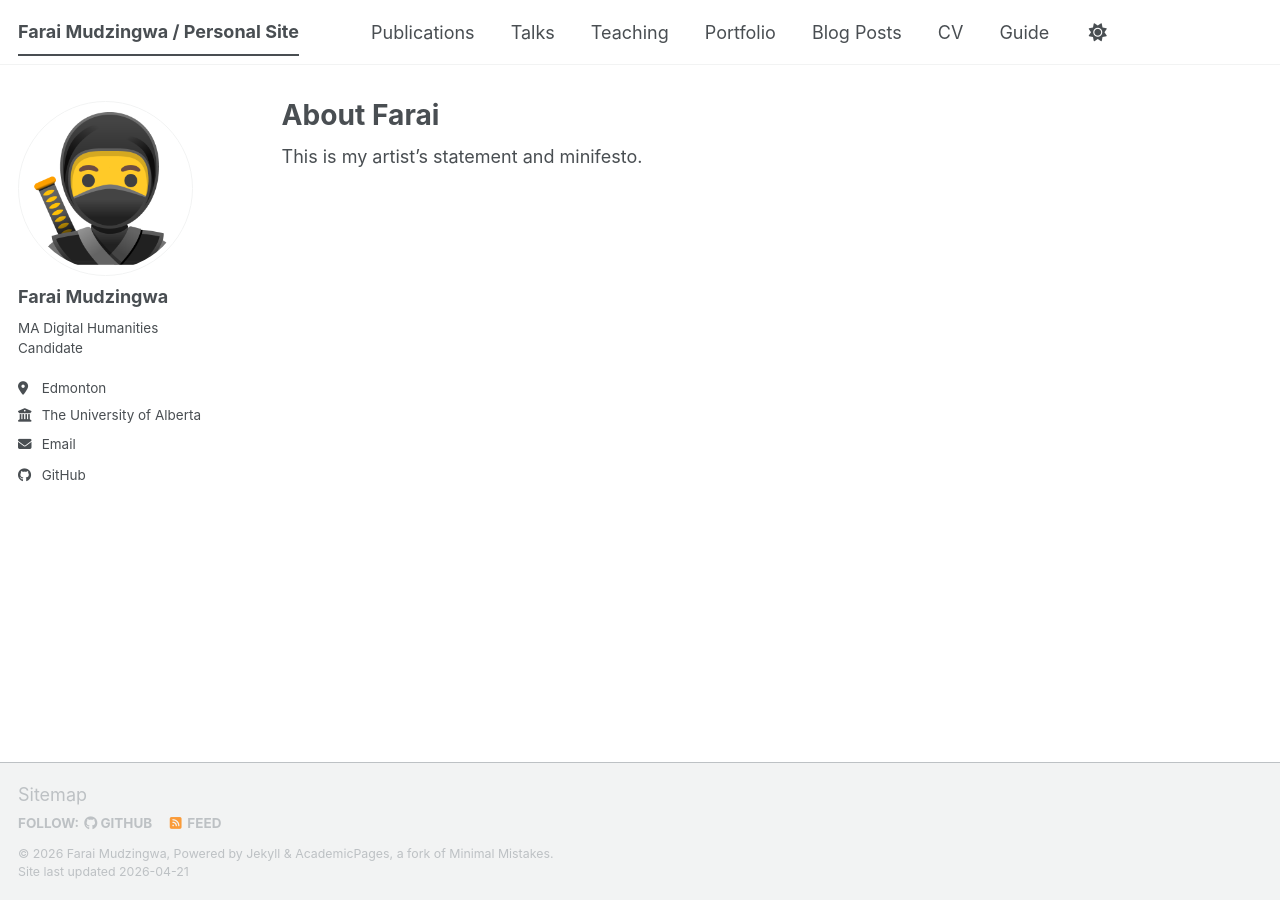
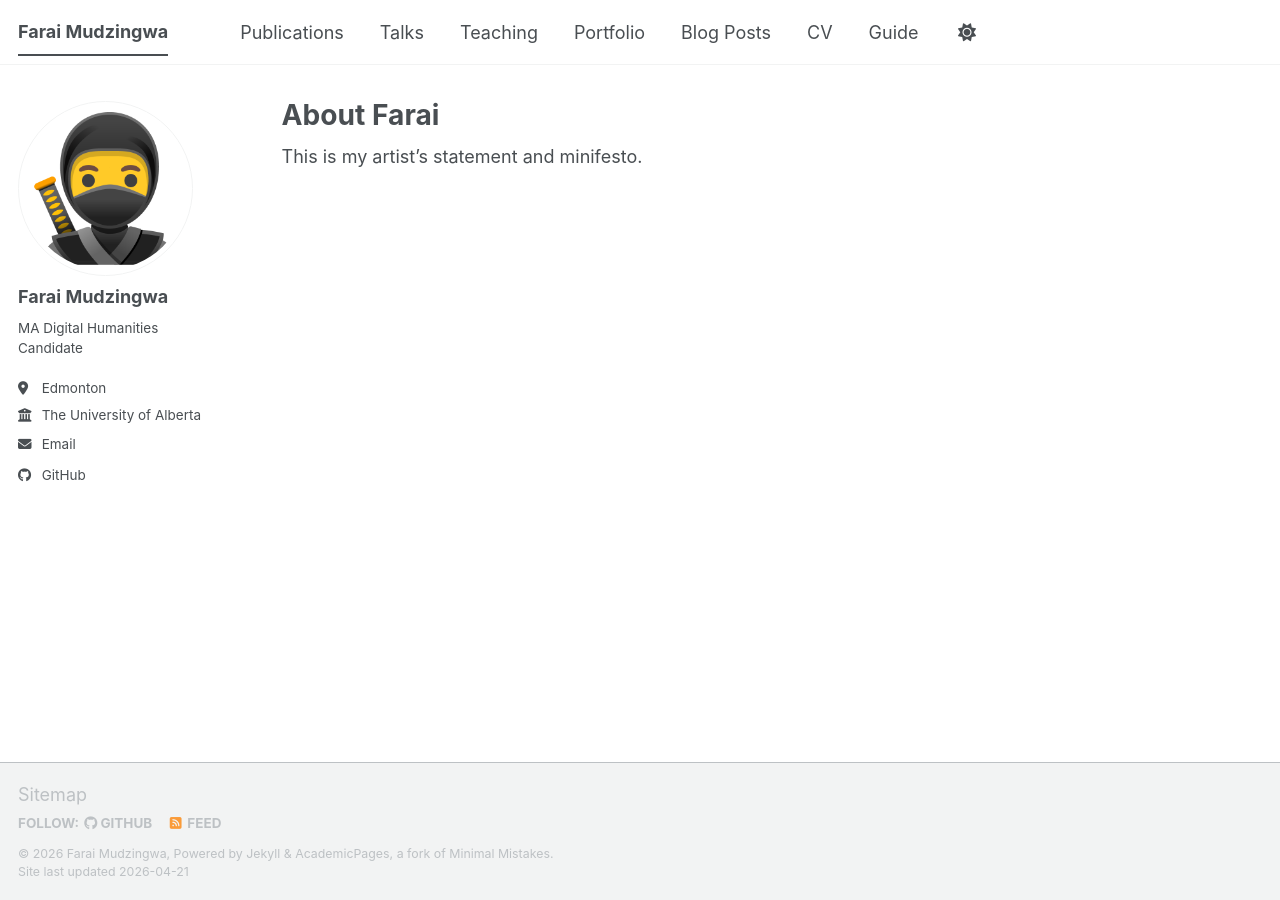
Before and after one commit to farai263/me, a Jekyll site: the page built from _pages/about.md, in a window 1280 px wide. Built offline with Jekyll 4.4.1, drawn with Linux system fonts in a browser that asks for light colours; a script bundle is joined from its source files by our own code; library files that are not in the unit come from our copies.

Commit message:
Update _config.yml

```diff
--- a/_config.yml
+++ b/_config.yml
@@ -9,7 +9,7 @@
 # Basic Site Settings
 locale                   : "en-US"
 site_theme               : "default" # The available themes options are "default", "air", "sunrise", "mint", "dirt" and "contrast"
-title                    : "Farai Mudzingwa / Personal Site"
+title                    : "Farai Mudzingwa"
 title_separator          : "-"
 name                     : &name "Farai Mudzingwa"
 description              : &description "Your Name's academic portfolio"   # Update this with a general description of your site, this is the default if not overridden by a page
```
